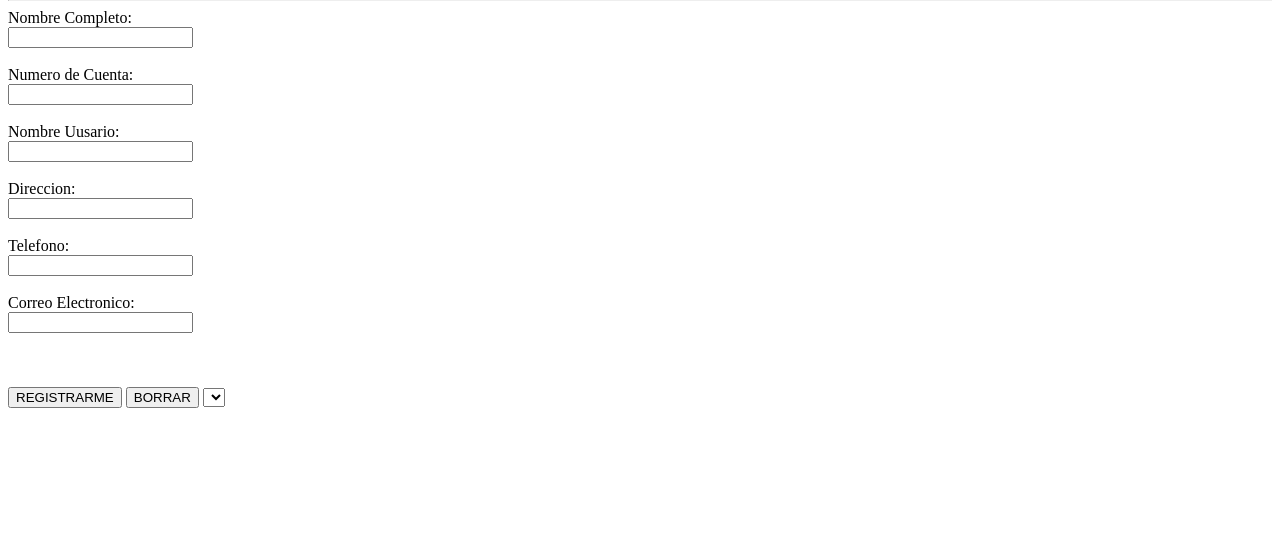
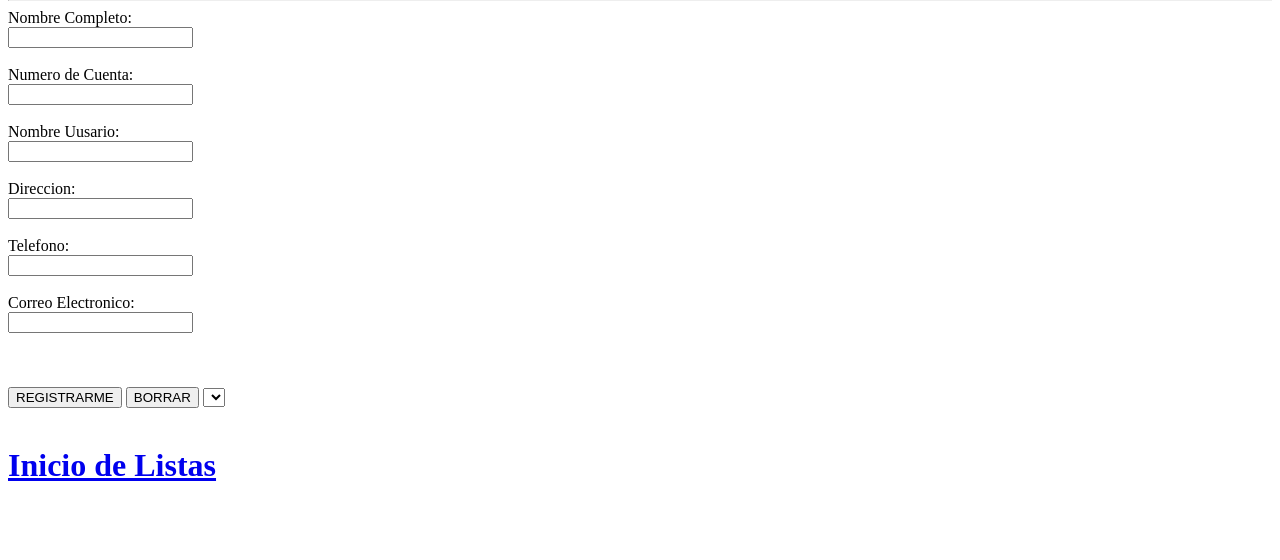
Before and after one commit to JesusHades/ProgramacionWeb_1510, a PHP site: page /Formulario.php in a window 1280 px wide. Shown: the part 81-641 px from the top of the page. Run offline with PHP 8.4, Linux system fonts and the light colour scheme; lists and menus that the app fills with data are empty.

Commit message:
Se agrega ancla hacia el index

```diff
--- a/ProyectoFInal/Formulario.php
+++ b/ProyectoFInal/Formulario.php
@@ -96,6 +96,9 @@ session_start();
 </form>
 
 
+<br/>
+<h1><a href="index.php">Inicio de Listas</a></h1>
+
 </body>
 
 </html>
```
